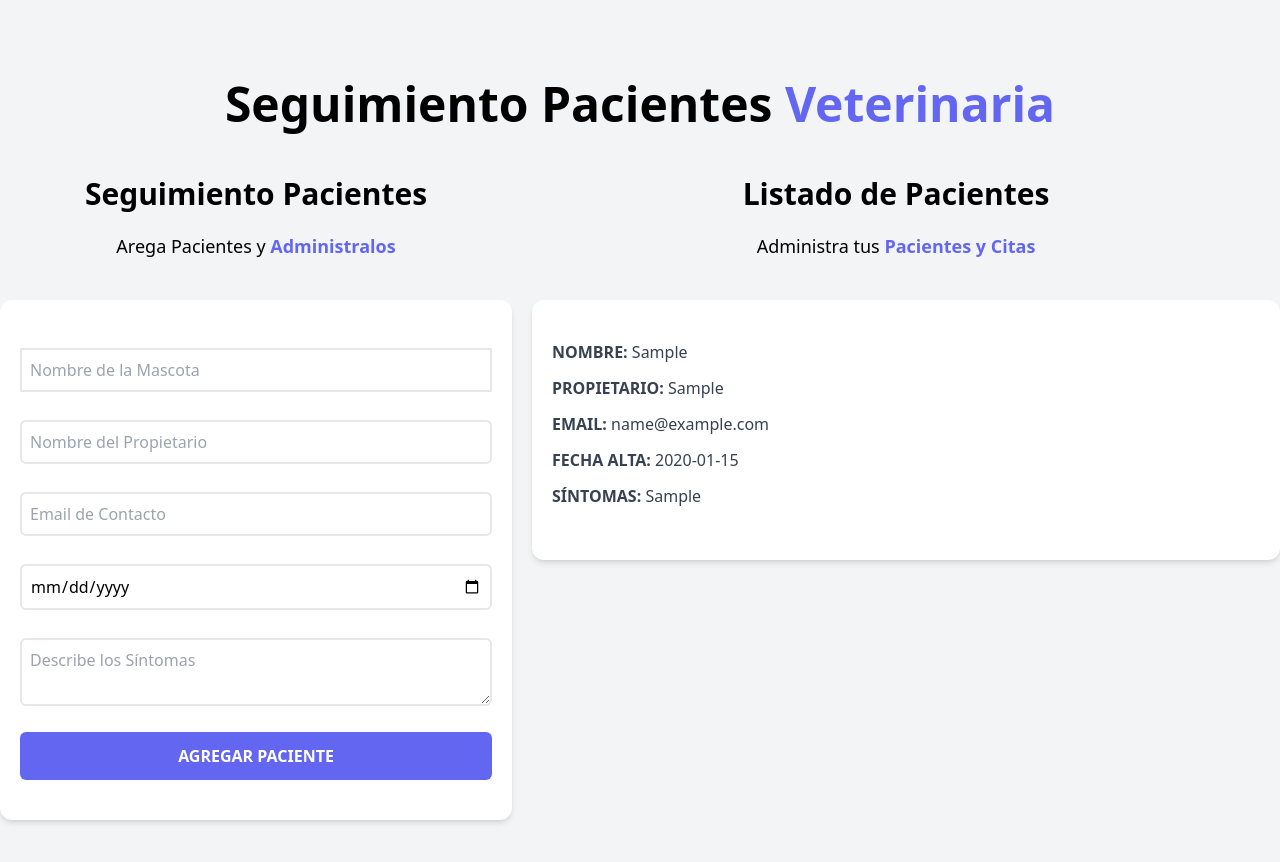
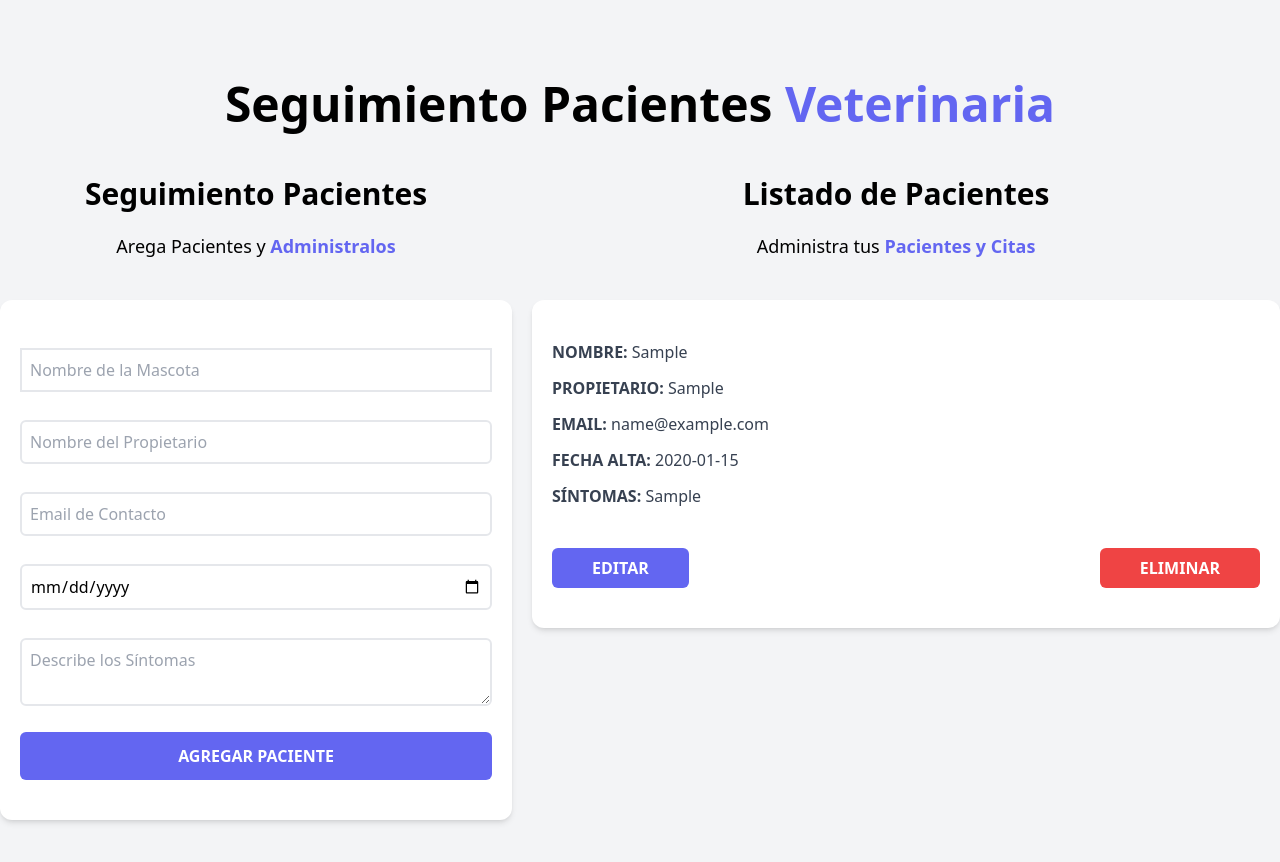
Before and after one commit to danielhh-dev/Patient-Manager, a React (Vite) app: page / in a window 1280 px wide. Both pictures are taken after typing "Sample", "Sample", "name@example.com", "2020-01-15", "Sample" into the empty fields and a click on the input "Agregar Paciente". Shown: the top 862 px of the page. Built offline with nearby package versions, Linux system fonts and the light colour scheme.

Commit message:
Edit and delete buttons are added to Patient component

```diff
--- a/src/components/Patient.jsx
+++ b/src/components/Patient.jsx
@@ -1,11 +1,10 @@
 const Patient = ({ element }) => {
-  const { mascota, propietario, email, alta, sintomas} = element;
+  const { mascota, propietario, email, alta, sintomas } = element;
 
   return (
     <div className=" bg-white ml-5 mt-3 shadow-md px-5 py-10 rounded-xl">
       <p className="font-bold mb-3 text-gray-700 uppercase">
-        Nombre:{" "}
-        <span className="font-normal normal-case">{mascota}</span>
+        Nombre: <span className="font-normal normal-case">{mascota}</span>
       </p>
 
       <p className="font-bold mb-3 text-gray-700 uppercase">
@@ -14,19 +13,29 @@
       </p>
 
       <p className="font-bold mb-3 text-gray-700 uppercase">
-        Email:{" "}
-        <span className="font-normal normal-case">{email}</span>
+        Email: <span className="font-normal normal-case">{email}</span>
       </p>
 
       <p className="font-bold mb-3 text-gray-700 uppercase">
-        Fecha Alta:{" "}
-        <span className="font-normal normal-case">{alta}</span>
+        Fecha Alta: <span className="font-normal normal-case">{alta}</span>
       </p>
 
       <p className="font-bold mb-3 text-gray-700 uppercase">
-        Síntomas:{" "}
-        <span className="font-normal normal-case">{sintomas}</span>
+        Síntomas: <span className="font-normal normal-case">{sintomas}</span>
       </p>
+
+      <div className="flex justify-between mt-10">
+        <button
+          type="button"
+          className="py-2 px-10 bg-indigo-500 hover:bg-indigo-700 text-white font-bold uppercase rounded-md"
+          >Editar
+        </button>
+        <button
+          type="button"
+          className="py-2 px-10 bg-red-500 hover:bg-red-700 text-white font-bold uppercase rounded-md"
+          >Eliminar
+        </button>
+      </div>
     </div>
   );
 };
--- a/src/components/PatientList.jsx
+++ b/src/components/PatientList.jsx
@@ -1,10 +1,9 @@
-import Hello from "./Hello";
 import Patient from "./Patient";
 
 const PatientList = ({ pacientes }) => {
   return (
     <div className="md:w-1/2 lg:w-3/5 md:h-screen overflow-y-scroll scrollbar-hide">
-      {pacientes.length > 0 ? (
+      {pacientes.length ? (
         <h2 className="font-black text-3xl text-center">
           Listado de Pacientes
         </h2>
```
